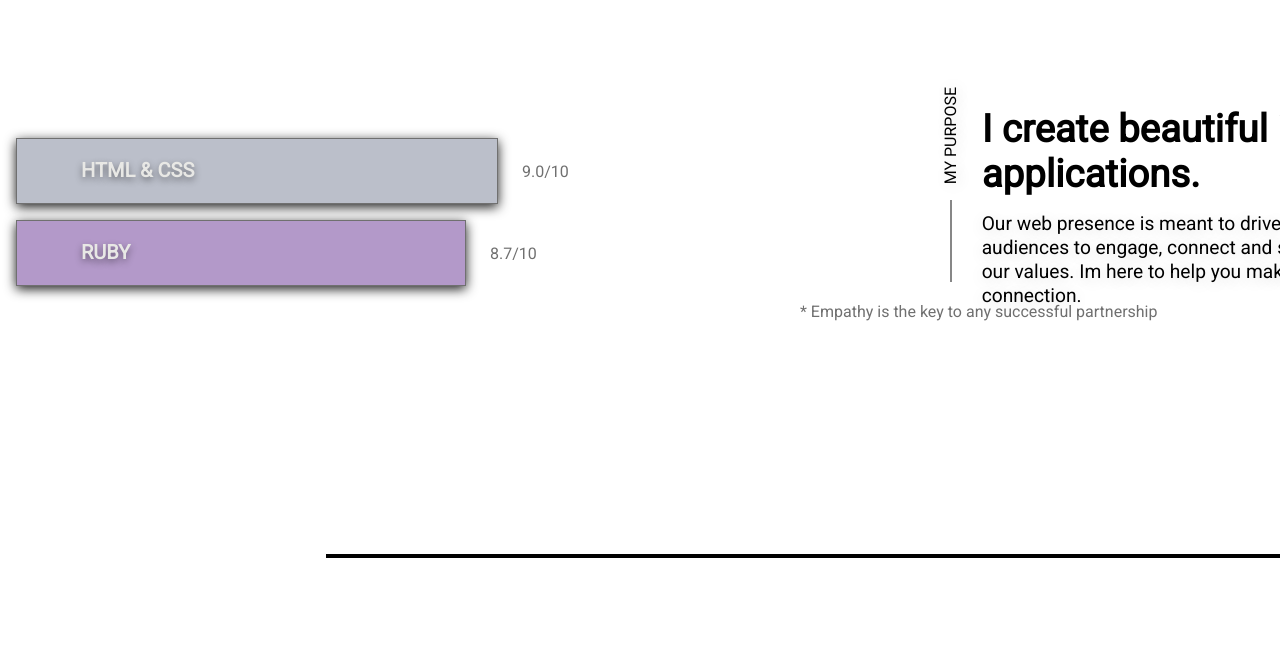
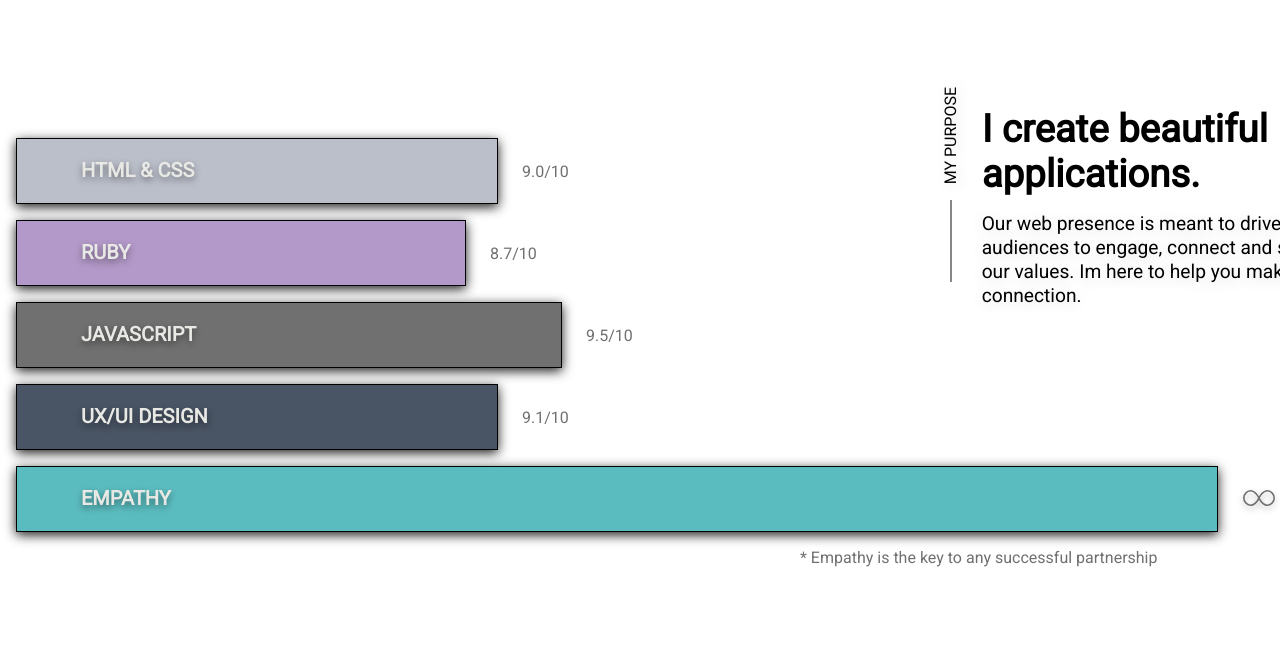
Before and after one commit to vincentcollis/Portfolio, a Gatsby site: page / in a window 1280 px wide. Shown: the part 2360-3032 px from the top of the page. Built offline with nearby package versions, Linux system fonts and the light colour scheme; Gatsby itself is replaced by a stand-in of ours.

Commit message:
added all bars manually as a fix to Gatsby not rendering Bar component with props from object data

```diff
--- a/src/components/Section3.js
+++ b/src/components/Section3.js
@@ -2,6 +2,9 @@ import React from 'react'
 import styled from 'styled-components'
 import Bar1 from './bar_components/Bar1'
 import Bar2 from './bar_components/Bar2'
+import Bar3 from './bar_components/Bar3'
+import Bar4 from './bar_components/Bar4'
+import Bar5 from './bar_components/Bar5'
 import "@fontsource/roboto"
 
 const BarContainer = styled.div`
@@ -95,17 +98,19 @@ const Paragragh = styled.div`
     margin: 1rem 12rem 0 0;
 `
 
+// Removed from code because Gatsby did not injecty props properly on build. Work around was to create a new Bar component for each object. Is not DRY and will find fix in future
+
 // Hash of skills to inject into Bar Component
-const bars = [
-    {skill:"HTML & CSS", color:"rgb(187, 191, 202)", rating:"9.0/10", width:"30rem"},
-    {skill:"RUBY", color:"rgb(179, 153, 201)", rating:"8.7/10", width:"28rem"},
-    {skill:"JAVASCRIPT", color:"#707070", rating:"9.5/10", width:"34rem"},
-    {skill:"UX/UI DESIGN", color:"#495464", rating:"9.1/10", width:"32rem"},
-    {skill:"EMPATHY", color:"#5bbcbf", rating:"", width:"75rem"}
-]
+// const bars = [
+//     {skill:"HTML & CSS", color:"rgb(187, 191, 202)", rating:"9.0/10", width:"30rem"},
+//     {skill:"RUBY", color:"rgb(179, 153, 201)", rating:"8.7/10", width:"28rem"},
+//     {skill:"JAVASCRIPT", color:"#707070", rating:"9.5/10", width:"34rem"},
+//     {skill:"UX/UI DESIGN", color:"#495464", rating:"9.1/10", width:"32rem"},
+//     {skill:"EMPATHY", color:"#5bbcbf", rating:"", width:"75rem"}
+// ]
 
 export default function Section3() {
-    // console.log(bars[0].skill)
+
     return (
         <>
             <BarContainer id="skills">
@@ -115,6 +120,9 @@ export default function Section3() {
                 />)} */}
                 <Bar1/>
                 <Bar2/>
+                <Bar3/>
+                <Bar4/>
+                <Bar5/>
                 {/* <Bar key='1' skill= {bars[0].skill} color="rgb(187, 191, 202)" rating={bars[0].rating} width="30em"/>
 
                 <Bar key='2' skill= {bars[1].skill} color="rgb(179, 153, 201)" rating={bars[1].rating} width="28em"/>
@@ -138,10 +146,8 @@ export default function Section3() {
                         <Paragragh>
                             Our web presence is meant to drive audiences to engage, connect and share our values. Im here to help you make that connection.
                         </Paragragh>
-
                     </TextDiv>
                 </TextContainer>
-
             </SectionContainer>
         </>
     )
--- a/src/components/bar_components/Bar1.js
+++ b/src/components/bar_components/Bar1.js
@@ -2,7 +2,7 @@ import React from 'react'
 import styled from 'styled-components'
 import '@fontsource/roboto'
 
-import infinitySvg from '../../images/infinity.svg'
+
 
 
 export default function Bar() {
@@ -23,7 +23,7 @@ export default function Bar() {
         height:4rem;
         width:30rem;
         background-color: #bbbfca;
-        border: 1px solid #707070;
+        border: 1px solid #000;
         filter: drop-shadow(0px 3px 6px rgba(0, 0, 0, 0.9));
         margin: 1rem 1.5rem 0 1rem;
     `
--- a/src/components/bar_components/Bar2.js
+++ b/src/components/bar_components/Bar2.js
@@ -2,7 +2,6 @@ import React from 'react'
 import styled from 'styled-components'
 import '@fontsource/roboto'
 
-import infinitySvg from '../../images/infinity.svg'
 
 
 export default function Bar() {
@@ -23,7 +22,7 @@ export default function Bar() {
         height:4rem;
         width:28rem;
         background-color: #b399c9;
-        border: 1px solid #707070;
+        border: 1px solid #000;
         filter: drop-shadow(0px 3px 6px rgba(0, 0, 0, 0.9));
         margin: 1rem 1.5rem 0 1rem;
     `
--- a/src/components/bar_components/Bar copy 2.js
+++ b/src/components/bar_components/Bar3.js
@@ -2,11 +2,10 @@ import React from 'react'
 import styled from 'styled-components'
 import '@fontsource/roboto'
 
-import infinitySvg from '../images/infinity.svg'
 
 
-export default function Bar(props) {
-console.log(props.width)
+export default function Bar() {
+
     const InfinitySVG = styled.img`
         position: relative;
         top: 2rem;
@@ -21,9 +20,9 @@ console.log(props.width)
 
     const StyledBar = styled.div`
         height:4rem;
-        width:${props.width};
-        background-color: ${props.color};
-        border: 1px solid #707070;
+        width:34rem;
+        background-color: #707070;
+        border: 1px solid #000;
         filter: drop-shadow(0px 3px 6px rgba(0, 0, 0, 0.9));
         margin: 1rem 1.5rem 0 1rem;
     `
@@ -53,13 +52,9 @@ console.log(props.width)
     return (
         <Container>
             <StyledBar>
-                <Skill>{props.skill}</Skill>
+                <Skill>{`JAVASCRIPT`}</Skill>
             </StyledBar>
-            {props.skill === "EMPATHY" ?
-                <InfinitySVG src={infinitySvg} /> :
-                <Text>{props.rating}</Text>
-            }
-
+            <Text>9.5/10</Text>
         </Container>
     )
 }
--- a/src/components/bar_components/Bar copy 3.js
+++ b/src/components/bar_components/Bar4.js
@@ -2,11 +2,9 @@ import React from 'react'
 import styled from 'styled-components'
 import '@fontsource/roboto'
 
-import infinitySvg from '../images/infinity.svg'
 
+export default function Bar() {
 
-export default function Bar(props) {
-console.log(props.width)
     const InfinitySVG = styled.img`
         position: relative;
         top: 2rem;
@@ -21,9 +19,9 @@ console.log(props.width)
 
     const StyledBar = styled.div`
         height:4rem;
-        width:${props.width};
-        background-color: ${props.color};
-        border: 1px solid #707070;
+        width:30rem;
+        background-color: #495464;
+        border: 1px solid #000;
         filter: drop-shadow(0px 3px 6px rgba(0, 0, 0, 0.9));
         margin: 1rem 1.5rem 0 1rem;
     `
@@ -53,13 +51,9 @@ console.log(props.width)
     return (
         <Container>
             <StyledBar>
-                <Skill>{props.skill}</Skill>
+                <Skill>{`UX/UI DESIGN`}</Skill>
             </StyledBar>
-            {props.skill === "EMPATHY" ?
-                <InfinitySVG src={infinitySvg} /> :
-                <Text>{props.rating}</Text>
-            }
-
+            <Text>9.1/10</Text>
         </Container>
     )
 }
--- a/src/components/bar_components/Bar copy 4.js
+++ b/src/components/bar_components/Bar5.js
@@ -2,11 +2,11 @@ import React from 'react'
 import styled from 'styled-components'
 import '@fontsource/roboto'
 
-import infinitySvg from '../images/infinity.svg'
+import infinitySvg from '../../images/infinity.svg'
 
 
-export default function Bar(props) {
-console.log(props.width)
+export default function Bar() {
+
     const InfinitySVG = styled.img`
         position: relative;
         top: 2rem;
@@ -21,9 +21,9 @@ console.log(props.width)
 
     const StyledBar = styled.div`
         height:4rem;
-        width:${props.width};
-        background-color: ${props.color};
-        border: 1px solid #707070;
+        width:75rem;
+        background-color: #5bbcbf;
+        border: 1px solid #000;
         filter: drop-shadow(0px 3px 6px rgba(0, 0, 0, 0.9));
         margin: 1rem 1.5rem 0 1rem;
     `
@@ -53,13 +53,9 @@ console.log(props.width)
     return (
         <Container>
             <StyledBar>
-                <Skill>{props.skill}</Skill>
+                <Skill>{`EMPATHY`}</Skill>
             </StyledBar>
-            {props.skill === "EMPATHY" ?
-                <InfinitySVG src={infinitySvg} /> :
-                <Text>{props.rating}</Text>
-            }
-
+            <InfinitySVG src={infinitySvg} />
         </Container>
     )
 }
```
